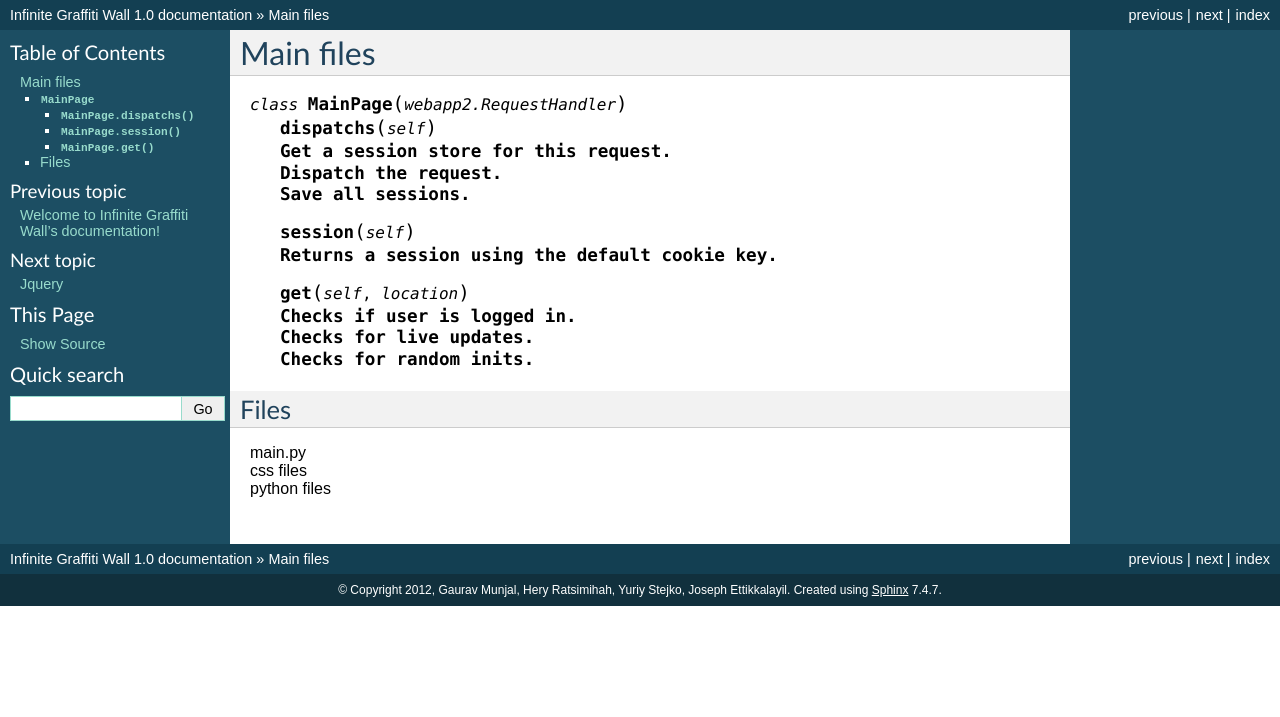
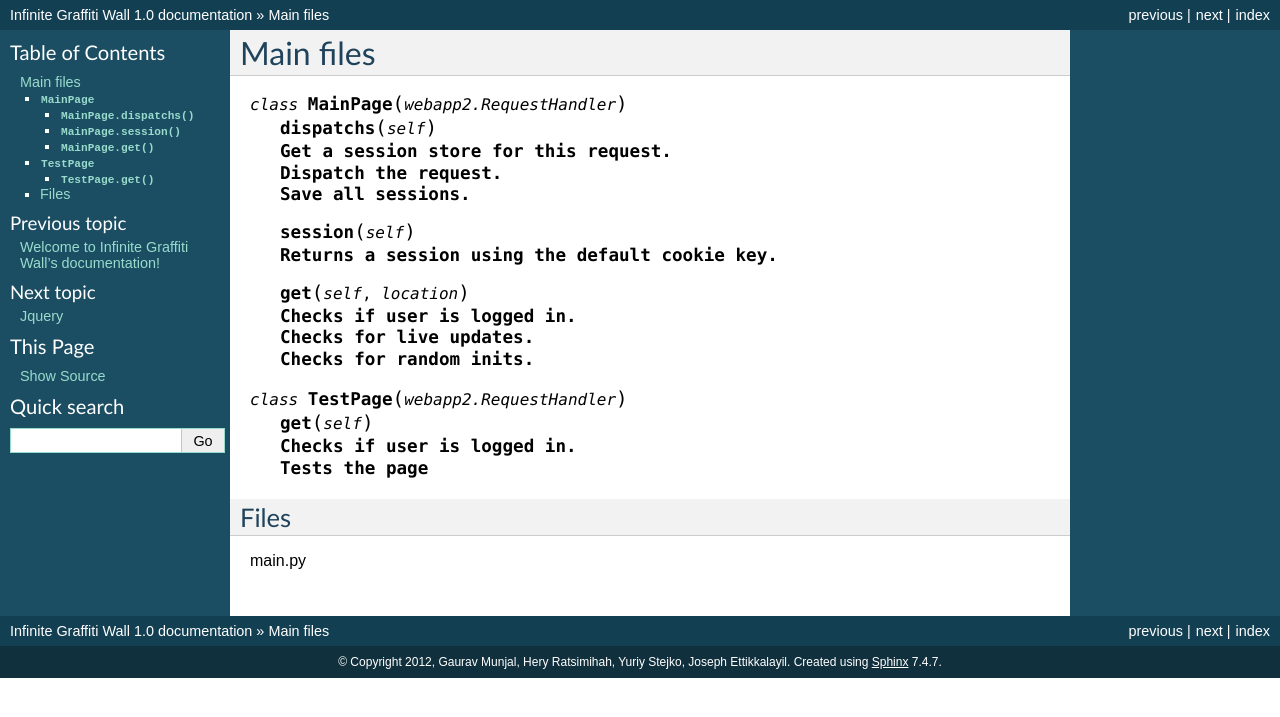
Before and after one commit to Gaurav0/InfiniteGraffitiWall, a Sphinx documentation site: the page built from docs/source/main.rst, in a window 1280 px wide. Shown: the top 717 px of the page. Built offline with Sphinx 7.4.7, drawn with Linux system fonts in a browser that asks for light colours; formulas are drawn with MathJax 3.

Commit message:
class testpage inserted

```diff
--- a/docs/source/main.rst
+++ b/docs/source/main.rst
@@ -17,6 +17,15 @@ Main files
 		Checks for live updates.
 		Checks for random inits.
 
+.. py:class:: TestPage(webapp2.RequestHandler)
+
+	.. py:method:: TestPage.get(self)
+		Checks if user is logged in.
+		Tests the page
+
+
+
+
 
 
 
@@ -25,5 +34,3 @@ Main files
 Files
 -----
 | main.py
-| css files
-| python files
```
